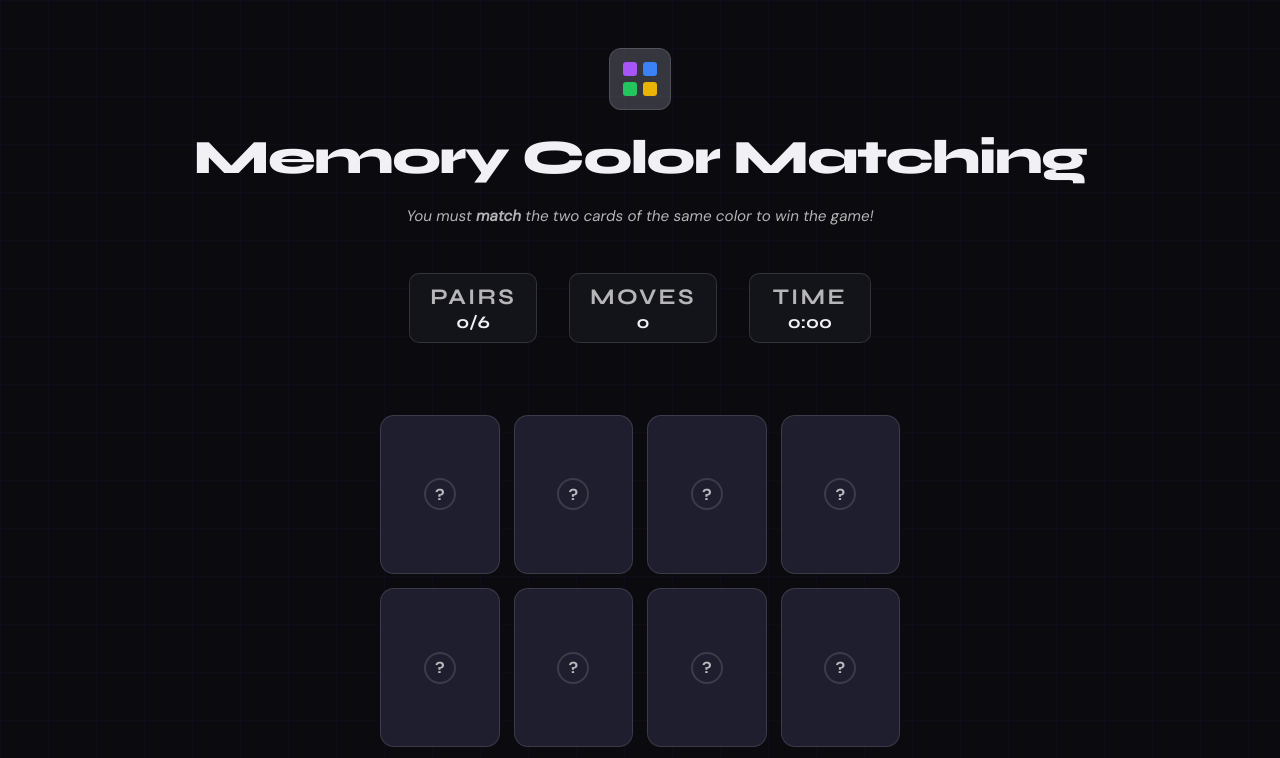
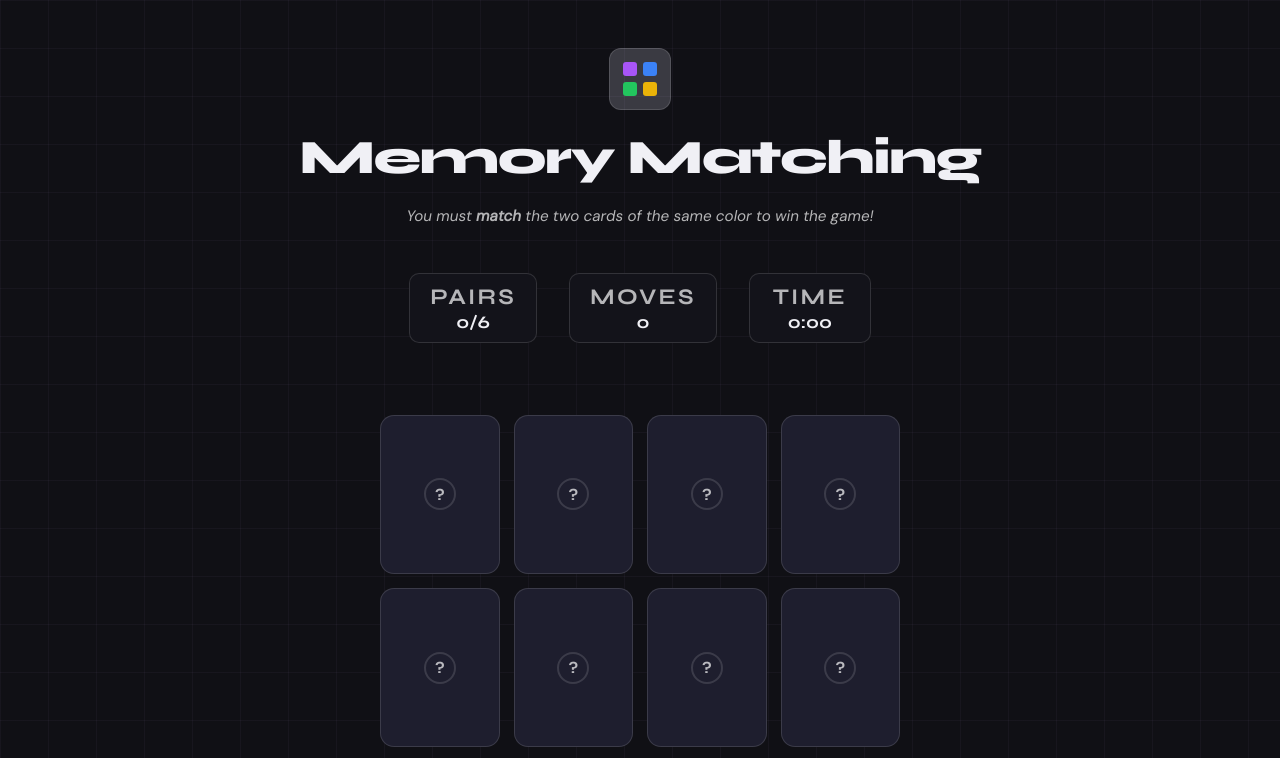
Before and after one commit to vnavirr/webjam25, a website: page index.html in a window 1280 px wide. Shown: the top 758 px of the page. Drawn offline with Linux system fonts and the light colour scheme.

Commit message:
Title and style changes

```diff
--- a/index.html
+++ b/index.html
@@ -13,7 +13,7 @@
 
     <header>
       <div class="logo-mark"></div>
-      <h1>Memory Color Matching</h1>
+      <h1>Memory Matching</h1>
       <p class="subtitle">You must <b>match</b> the two cards of the same color to win the game!</p>
     </header>
 
--- a/styles.css
+++ b/styles.css
@@ -6,7 +6,7 @@
   --blue: #3b82f6;
   --purple: #a855f7;
 
-  --bg: #0a0a0f;
+  --bg: #0a0a0ff8;
   --font-head: "Syne", sans-serif;
   --font-body: "DM Sans", sans-serif;
   --text: #f0f0f5;
@@ -46,8 +46,8 @@ body {
   position: fixed;
   inset: 0;
   background-image:
-    linear-gradient(rgba(168,85,247,0.04) 1px, transparent 1px),
-    linear-gradient(90deg, rgba(168,85,247,0.04) 1px, transparent 1px);
+    linear-gradient(rgba(218, 179, 255, 0.04) 1px, transparent 1px),
+    linear-gradient(90deg, rgba(218, 179, 255, 0.04) 1px, transparent 1px);
   background-size: 48px 48px;
   pointer-events: none;
   z-index: 0;
@@ -102,7 +102,7 @@ header {
 
 h1 {
   font-family: var(--font-head);
-  font-size: clamp(2rem, 5.5vw, 3rem);
+  font-size: clamp(2rem, 6vw, 3rem);
   font-weight: 800;
   letter-spacing: -0.03em;
   color: var(--text);
```
